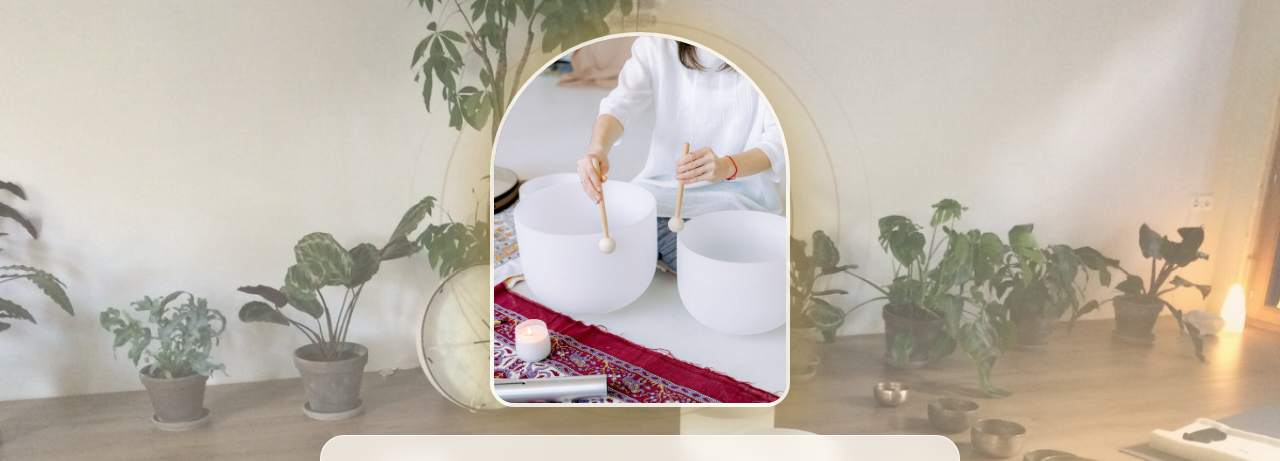
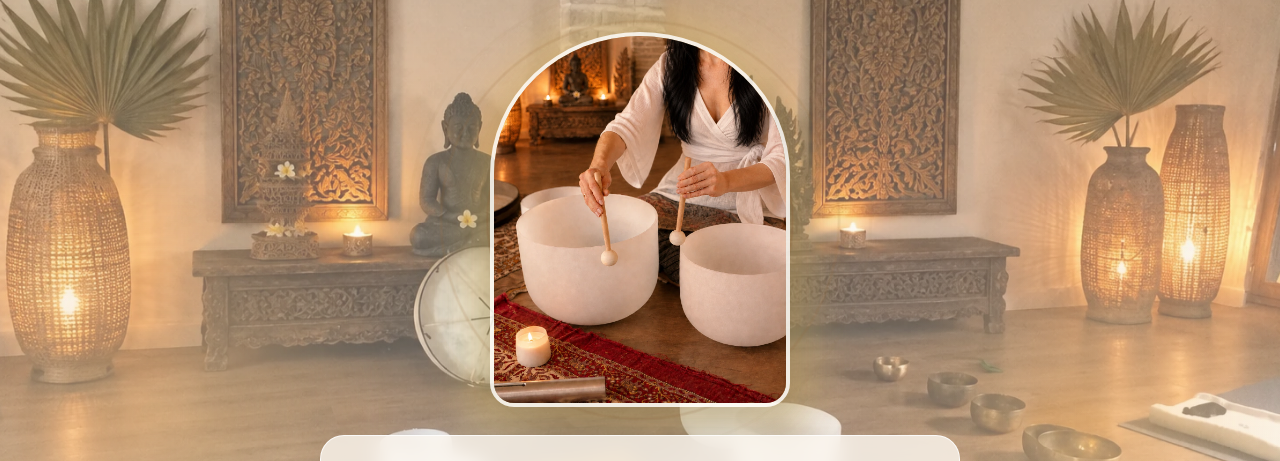
Before and after one commit to anglilyrose/lily-sound-healing, a plain HTML site: page index.html in a window 1280 px wide. Shown: the top 461 px of the page. Drawn offline with Linux system fonts and the light colour scheme.

Commit message:
Use candlelit retreat room background and new sound healing photo

```diff
--- a/index.html
+++ b/index.html
@@ -128,7 +128,7 @@
       position: fixed;
       inset: 0;
       z-index: 0;
-      background: url("images/retreat-room.jpg") center 60% / cover no-repeat;
+      background: url("images/retreat-candlelit.webp") center 55% / cover no-repeat;
       animation: drift-zoom 40s ease-in-out infinite alternate;
     }
     @keyframes drift-zoom {
@@ -155,6 +155,13 @@
       z-index: 0;
       pointer-events: none;
       animation: flicker 5s ease-in-out infinite;
+    }
+    /* Second glow for the lantern on the left */
+    .candle-glow.left {
+      right: auto;
+      left: -8vw;
+      animation-duration: 6.5s;
+      animation-delay: -2s;
     }
     @keyframes flicker {
       0%, 100% { opacity: 0.75; transform: scale(1); }
@@ -490,6 +497,7 @@
   <div class="bg" aria-hidden="true"></div>
   <div class="bg-overlay" aria-hidden="true"></div>
   <div class="candle-glow" aria-hidden="true"></div>
+  <div class="candle-glow left" aria-hidden="true"></div>
 
   <div class="particles" aria-hidden="true">
     <span></span><span></span><span></span><span></span><span></span><span></span><span></span>
@@ -503,7 +511,7 @@
       <span class="wave" aria-hidden="true"></span>
       <span class="wave w2" aria-hidden="true"></span>
       <span class="wave w3" aria-hidden="true"></span>
-      <img class="photo" src="images/sound-healing.jpg" alt="A woman in white playing crystal singing bowls with wooden mallets, beside a lit candle on a patterned cloth">
+      <img class="photo" src="images/sound-healing-candlelit.webp" alt="A woman in a white wrap top playing crystal singing bowls with wooden mallets in a candlelit room, beside a lit candle on a red patterned cloth">
     </div>
 
     <div class="card">
```
Also changed, not shown: images/retreat-candlelit.webp (added), images/sound-healing-candlelit.webp (added).
